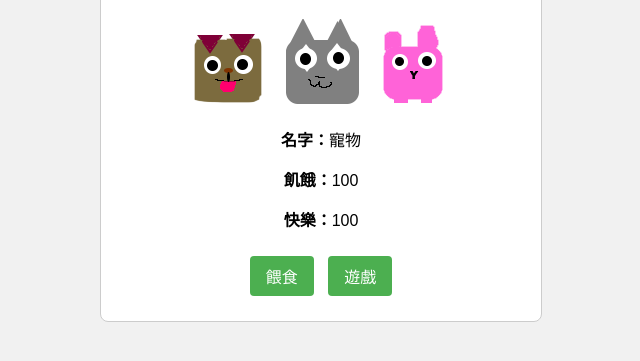
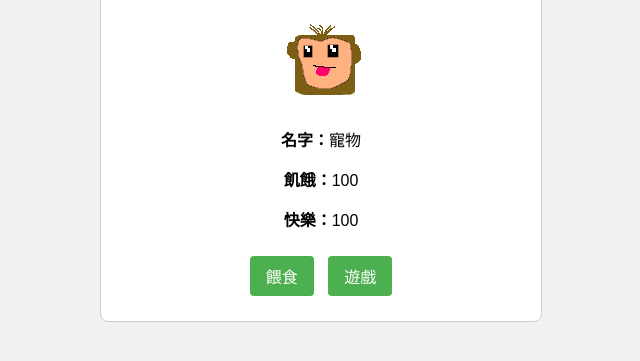
Before and after one commit to petsimgame/petsimgame.github.io, a plain HTML site: page index.html in a window 1280 px wide. Shown: the part 141-502 px from the top of the page, without its empty margins (319-959 px from the left). Drawn offline with Linux system fonts and the light colour scheme.

Commit message:
Update index.html

```diff
--- a/index.html
+++ b/index.html
@@ -10,9 +10,7 @@
   <div class="container">
     <h1>寵物模擬器</h1>
     <div class="pet">
-      <img id="petImage" src="dog.png" alt="寵物圖片">
-      <img id="petImage" src="cat.png" alt="寵物圖片">
-      <img id="petImage" src="rabbit.png" alt="寵物圖片">
+      <img src="pet.png" alt="寵物">
       <div class="status">
         <p><strong>名字：</strong>寵物</p>
         <p><strong>飢餓：</strong><span id="hunger">100</span></p>
```
